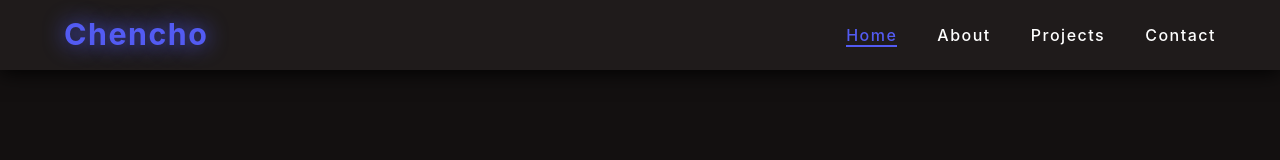
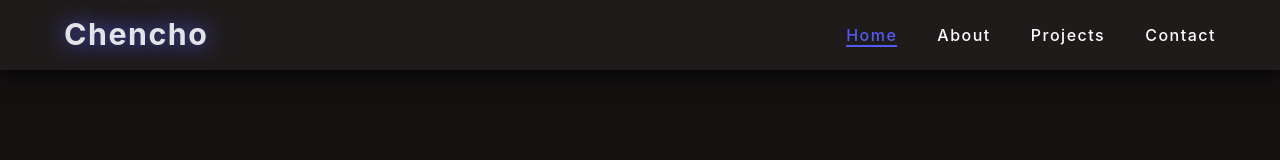
Before and after one commit to Chencho34/my-portfolio, a React (Vite) app: page / in a window 1280 px wide. Shown: the top 160 px of the page. Built offline with nearby package versions, Linux system fonts and the light colour scheme; the HTML template or start-up script is replaced by a standard one.

Commit message:
Modified App.css

```diff
--- a/src/App.css
+++ b/src/App.css
@@ -29,7 +29,7 @@
 .nav__title {
   font-size: 1.9rem;
   /* font-weight: 900; */
-  color: #535bf2;
+  /* color: #535bf2; */
   text-shadow: 0 0 23px #535bf2;
 
   animation: shadow-animation 3.5s infinite;
@@ -171,6 +171,7 @@
 
 .home__img:hover {
   box-shadow: 0 0 30px #535bf2;
+  /* box-shadow: 0 0 30px #d7d7e4; */
   cursor: pointer;
 }
 .btn__cta {
```
